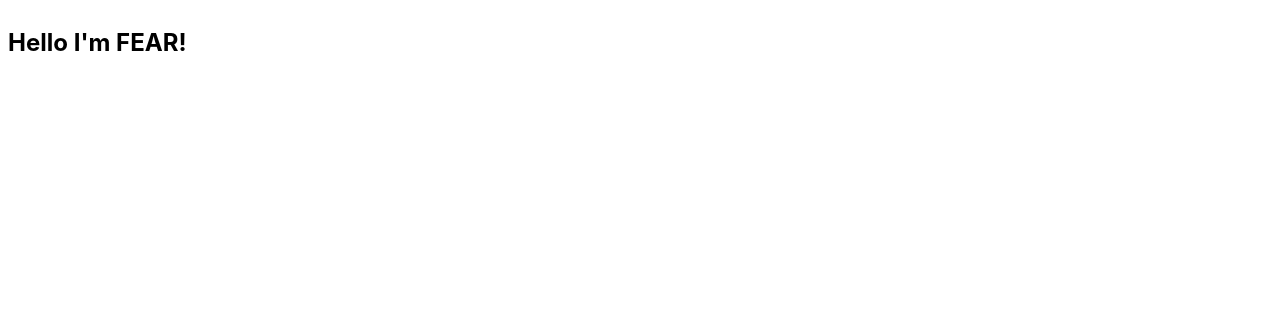
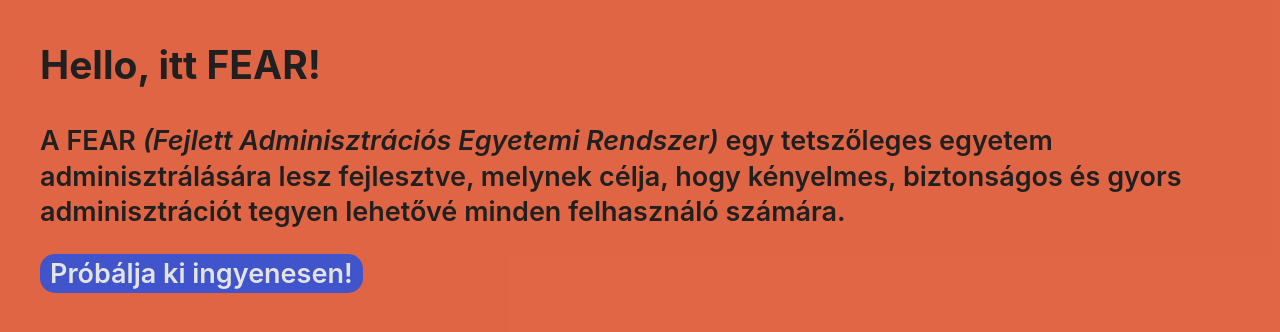
Before and after one commit to feardevelopment/fear-frontend, a Svelte app: page / in a window 1280 px wide. Shown: the top 332 px of the page. Built offline with nearby package versions, Linux system fonts and the light colour scheme.

Commit message:
feat: add text, basic styling to home component

```diff
--- a/package.json
+++ b/package.json
@@ -16,6 +16,7 @@
     "rollup-plugin-livereload": "^2.0.0",
     "rollup-plugin-svelte": "^6.0.0",
     "rollup-plugin-terser": "^7.0.0",
+    "sass": "^1.32.4",
     "svelte": "^3.0.0",
     "svelte-check": "^1.0.0",
     "svelte-preprocess": "^4.0.0",
--- a/public/global.css
+++ b/public/global.css
@@ -1,16 +1,37 @@
+:root {
+	--primaryColor: #e06442e0;
+	--secondaryColor: rgba(148, 54, 28, 0.58);
+	--accentColor:rgba(43, 83, 224, 0.88);
+	--buttonTextColor: rgb(227, 227, 227);
+	--textColor: rgb(32, 32, 32);
+}
+
 html,
 body {
 	position: relative;
 	width: 100%;
 	height: 100%;
+	background-color: var(--primaryColor);
+	color: var(--textColor);
 }
 
-*, *::before, *::after {
-	box-sizing: border-box;
+html {
+	font-size: 62.5%;
+}
+
+a {
+	color: var(--buttonTextColor);
+	text-decoration: none;
+	background-color: var(--accentColor);
 }
 
 body {
 	margin: 0;
 	padding: 8px;
 	font-family: -apple-system, BlinkMacSystemFont, "Segoe UI", Roboto, Oxygen-Sans, Ubuntu, Cantarell, "Helvetica Neue", sans-serif;
+	line-height: 1.3;
 }
+
+*, *::before, *::after {
+	box-sizing: border-box;
+}
--- a/src/Home.svelte
+++ b/src/Home.svelte
@@ -3,9 +3,28 @@
 </script>
 
 <section>
-  <h1>Hello I'm FEAR!</h1>
+  <h1>Hello, itt FEAR!</h1>
+  <p>A FEAR <em>(Fejlett Adminisztrációs Egyetemi Rendszer)</em> egy tetszőleges egyetem adminisztrálására lesz fejlesztve, melynek célja, hogy kényelmes, biztonságos és gyors adminisztrációt tegyen lehetővé minden felhasználó számára.
+  </p>
+  <p><a href="/">Próbálja ki ingyenesen!</a></p>
 </section>
 
-<style>
+<style lang="scss">
+  section {
+    max-width: 1200px;
+    margin: auto;
 
+    h1 {
+      font-size: 3.9em;
+    }
+    p {
+      font-size: 2.7em;
+      font-weight: 600;
+
+      a {
+        padding: 3px 10px;
+        border-radius: 15px;
+      }
+    }
+  }
 </style>
```
Also changed, not shown: rollup.config.js (line endings or trailing spaces), 2 other files (tests, documents, lock files or other folders).
